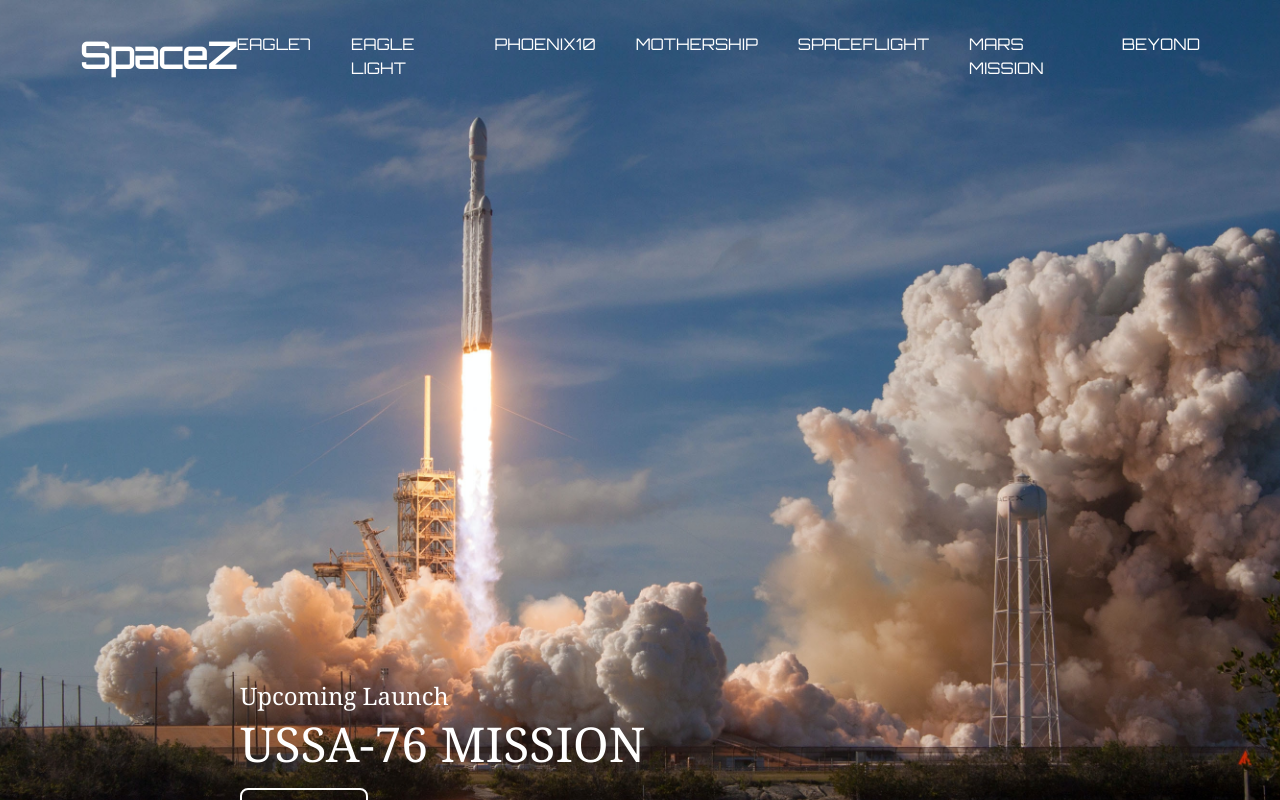
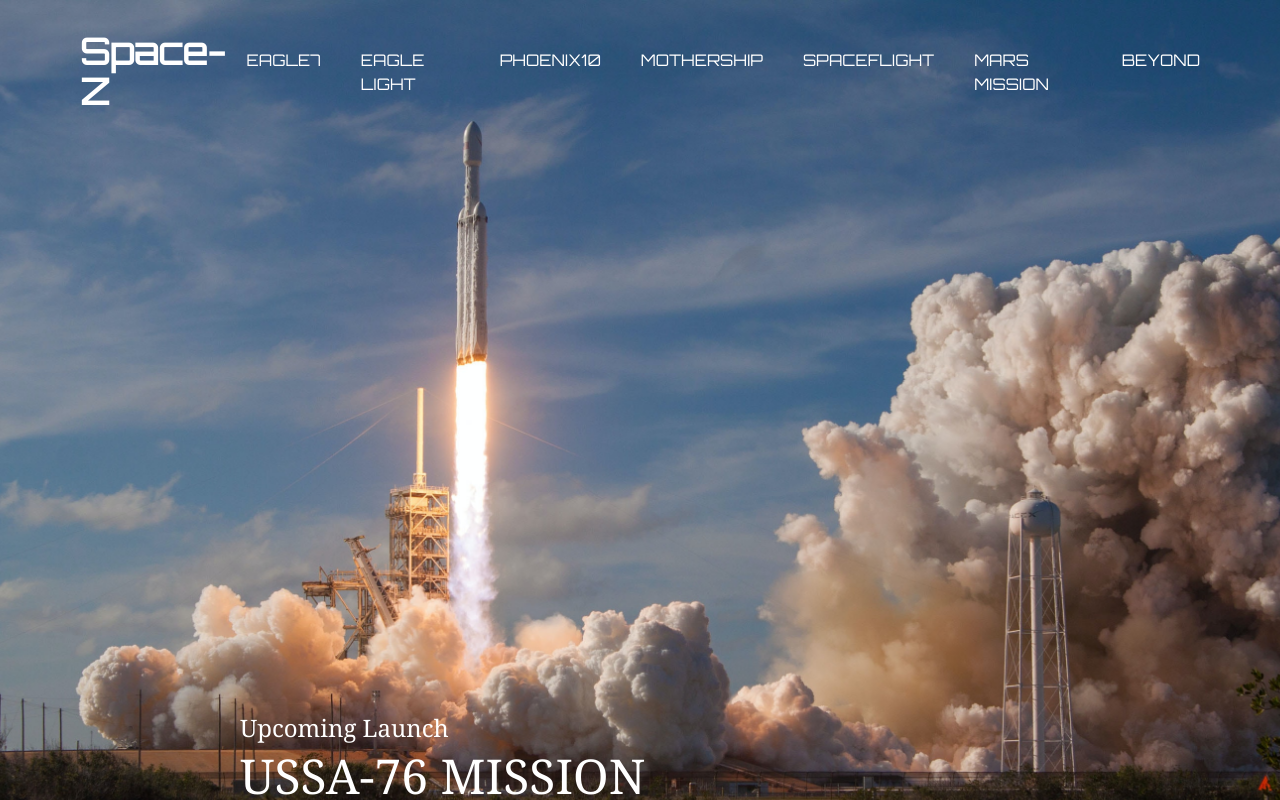
Before and after one commit to Davonne007-TX/spaceZ-Project, a React (Vite) app: page / in a window 1280 px wide. Shown: the top 800 px of the page. Built offline with nearby package versions, Linux system fonts and the light colour scheme.

Commit message:
update README.md with deployed site, update name of project

```diff
--- a/src/components/Header.jsx
+++ b/src/components/Header.jsx
@@ -35,7 +35,7 @@ export default function Header() {
             className="text-4xl text-white font-bold font-orbitron cursor-pointer"
             onClick={goHome}
           >
-            SpaceZ
+            Space-Z
           </h1>
 
           <button
```
